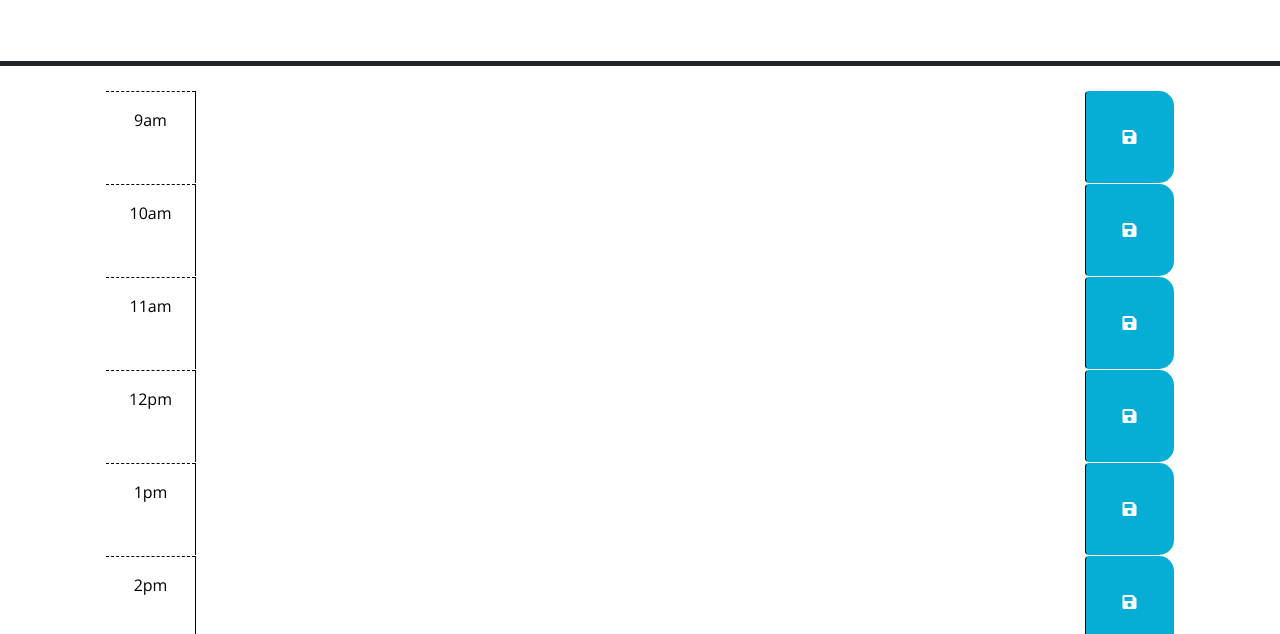
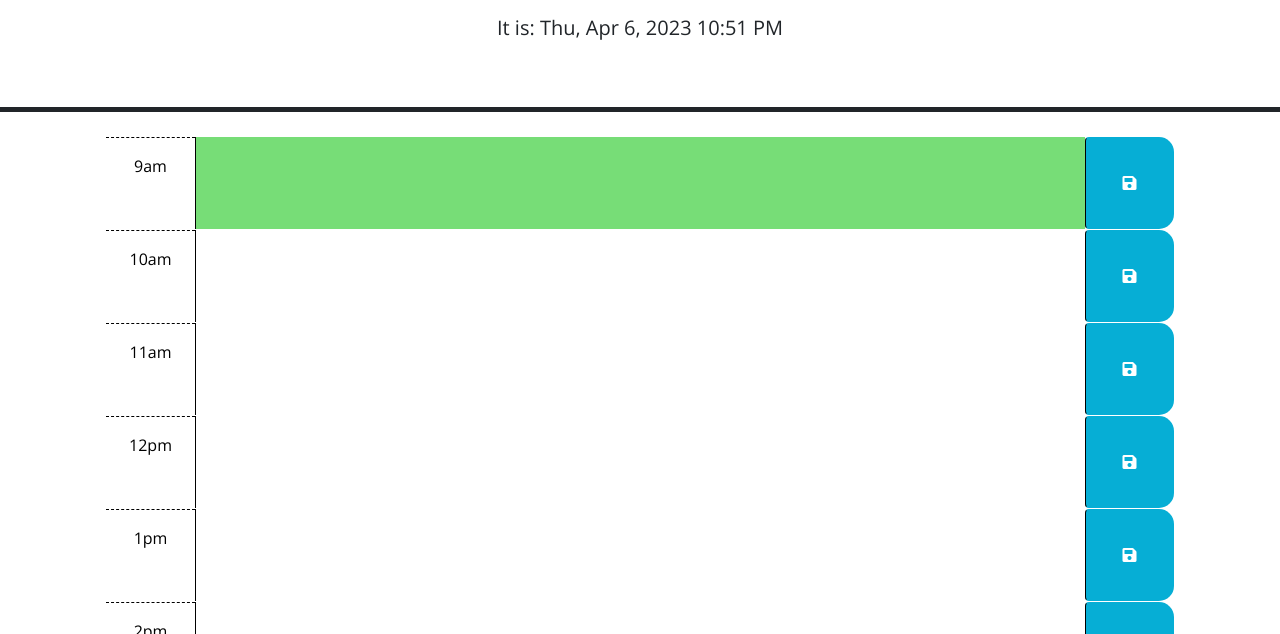
Before and after one commit to AlexC3105/day_planner, a plain HTML site: page Main/index.html in a window 1280 px wide. Shown: the part 166-800 px from the top of the page. Drawn offline with nearby package versions, Linux system fonts and the light colour scheme; files that its build step writes are made by us from their sources.

Commit message:
updated html

```diff
--- a/Main/index.html
+++ b/Main/index.html
@@ -144,6 +144,6 @@
       crossorigin="anonymous"
     ></script>
 
-    <script src="script.js"></script>
+    <script src="./JS/script.js"></script>
   </body>
 </html>
```
